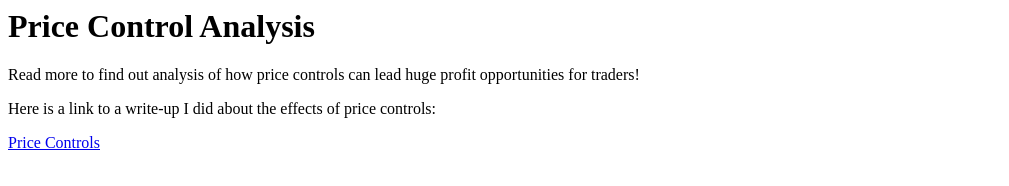
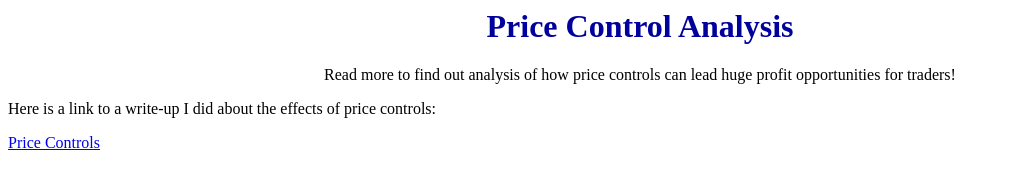
Before and after one commit to dgeorge668/dgeorge668.github.io, a plain HTML site: page pricecontrols.html in a window 1280 px wide. Shown: the whole page, without its empty margins (0-1009 px from the left). Drawn offline with Linux system fonts and the light colour scheme.

Commit message:
Update pricecontrols.html

```diff
--- a/pricecontrols.html
+++ b/pricecontrols.html
@@ -2,6 +2,7 @@
 
 <head>
   <TITLE>dgeorge.me - Price Control</TITLE>
+  <link type="text/css" rel="stylesheet" href="stylesheets/main.css" />
 </head>
 
 <body>
```
